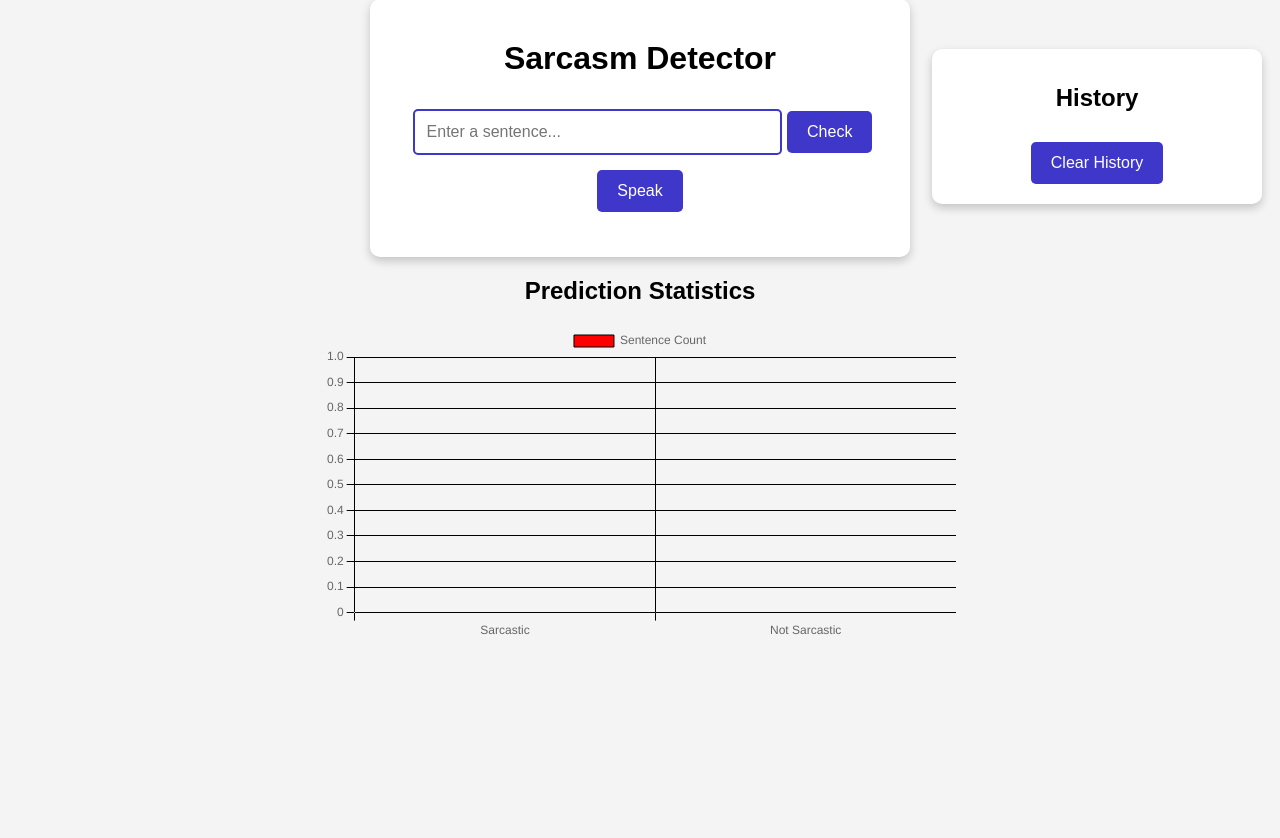
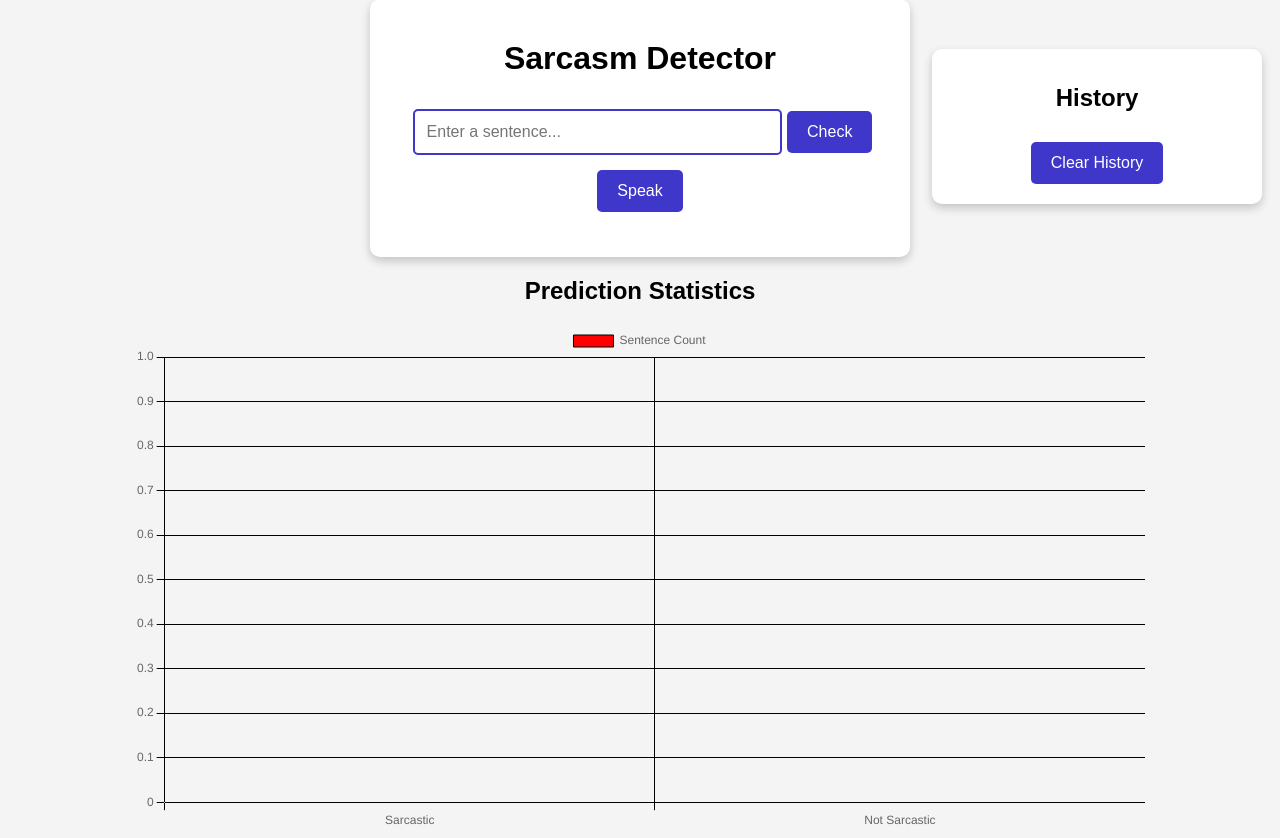
Before and after one commit to Prathaam08/Sarcasm_Detection_ML, a Flask app: page / in a window 1280 px wide. Shown: the part 51-889 px from the top of the page. Before the commit the page ends 686 px from the top, so only its background shows below. Run offline with Flask 3, Linux system fonts and the light colour scheme; parts of the project's set-up code (start-up, migrations or seed data) failed here and were passed over.

Commit message:
Update index.html

```diff
--- a/templates/index.html
+++ b/templates/index.html
@@ -186,7 +186,7 @@
         }
 
         .chart-container {
-            width: 50%;
+            width: 80%;
             margin: auto;
             margin-top: 20px;
         }
```
